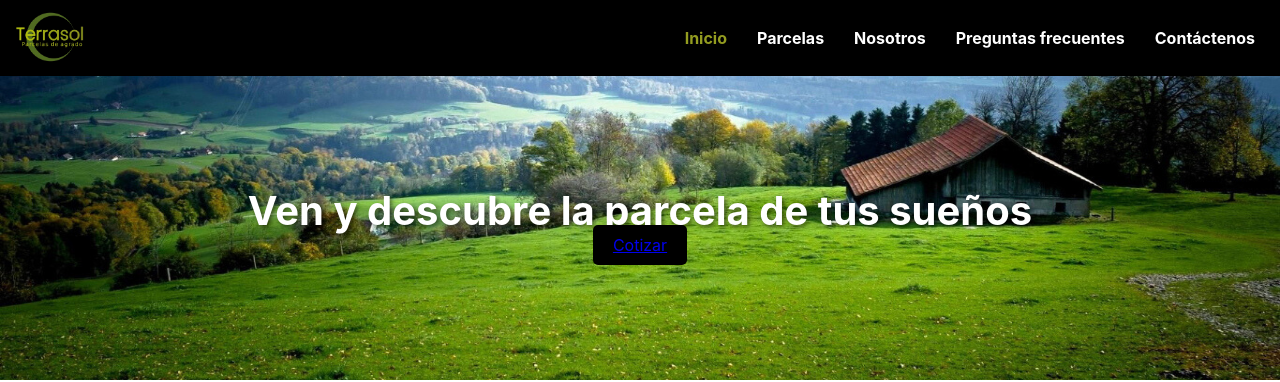
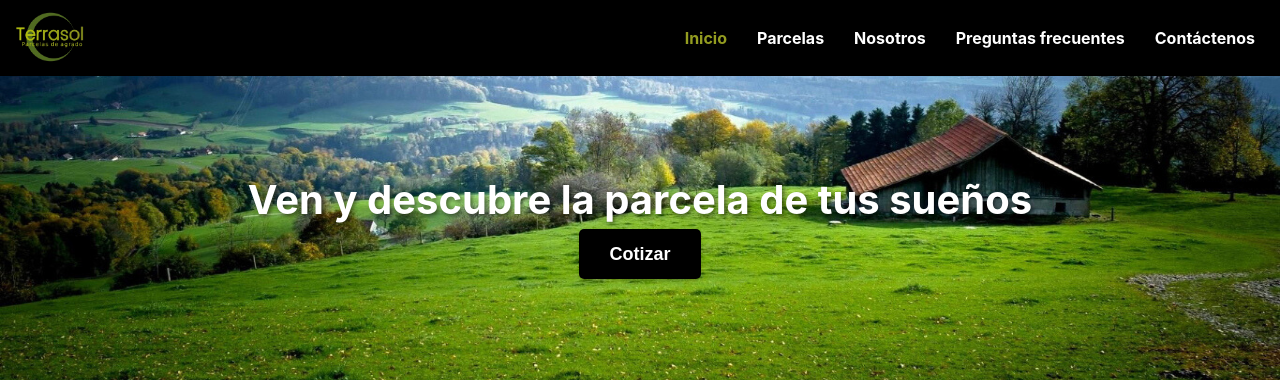
Before and after one commit to Matidmartinez/TerraSol-Front, a React (Create React App) app: page / in a window 1280 px wide. Shown: the top 382 px of the page. Built offline with nearby package versions, Linux system fonts and the light colour scheme; no server answers; a web font is replaced by a local one.

Commit message:
Se le da formato al boton buttonCoti para hacerlo mas parecido a diseño Figma

```diff
--- a/src/styles/ButtonCoti.css
+++ b/src/styles/ButtonCoti.css
@@ -1,11 +1,16 @@
 .cotizar-button {
   background-color: #000;
-    padding: 10px 20px;
+  color: #fff;
+  padding: 15px 30px;
   border: none;
   border-radius: 5px;
-    font-size: 16px;
+  font-family: Arial, sans-serif;
+  font-size: 18px;
+  font-weight: bold;
   cursor: pointer;
   transition: background-color 0.3s ease;
+  box-shadow: 0px 2px 4px rgba(0, 0, 0, 0.2);
+  text-decoration: none;
 }
 
 .cotizar-button:hover {
@@ -13,7 +18,6 @@
 }
 
 .cotizar-button.active {
-
   background-color: #939C20;
   color: white;
 }
--- a/src/styles/Header.css
+++ b/src/styles/Header.css
@@ -15,4 +15,5 @@
     color: #ffff;
     font-size: 40px;
     text-shadow: 2px 2px 4px rgba(0,0,0, 0.5);
+    margin-bottom: 20px;
 }
```
Lines whose indentation alone changed are shown as unchanged.
